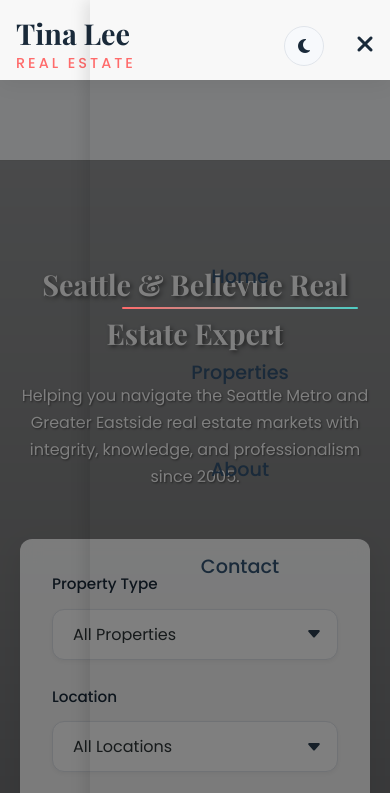
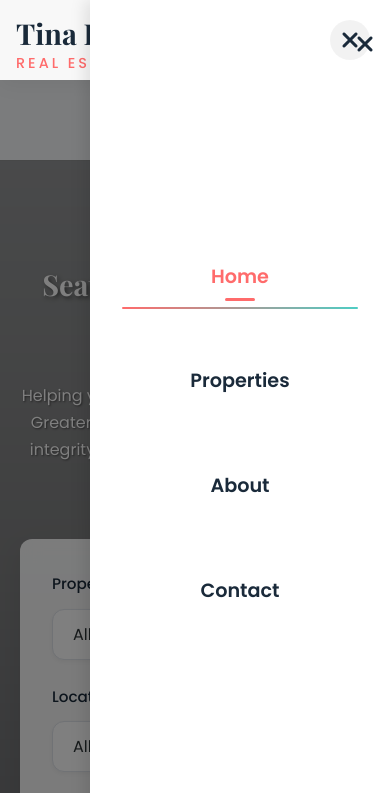
Before and after one commit to jujupuprulz/tina-lee-real-estate, a plain HTML site: page index.html in a window 390 px wide. Both pictures are taken after a click on the element 363 px from the left and 45 px from the top of the page. Shown: the top 793 px of the page. Drawn offline with nearby package versions, Linux system fonts and the light colour scheme; no server answers.

Commit message:
Fix mobile menu transparency issue and improve mobile navigation

```diff
--- a/css/styles.css
+++ b/css/styles.css
@@ -1657,7 +1657,7 @@ footer::before {
         width: 80%;
         max-width: 300px;
         height: 100vh;
-        background-color: var(--bg-light);
+        background-color: #ffffff;
         flex-direction: column;
         align-items: center;
         justify-content: center;
@@ -1665,12 +1665,47 @@ footer::before {
         transition: right 0.3s ease;
         z-index: 1000;
         box-shadow: -5px 0 15px rgba(0, 0, 0, 0.1);
-        padding: 2rem;
+        padding: 4rem 2rem 2rem;
         overflow-y: auto;
     }
 
+    /* Mobile menu close button */
+    .mobile-menu-close {
+        position: absolute;
+        top: 20px;
+        right: 20px;
+        background: none;
+        border: none;
+        font-size: 1.5rem;
+        color: var(--primary-color);
+        cursor: pointer;
+        z-index: 1002;
+        width: 40px;
+        height: 40px;
+        display: flex;
+        align-items: center;
+        justify-content: center;
+        border-radius: 50%;
+        background-color: rgba(0, 0, 0, 0.05);
+        transition: all 0.3s ease;
+    }
+
+    .mobile-menu-close:hover {
+        background-color: rgba(0, 0, 0, 0.1);
+        transform: rotate(90deg);
+    }
+
+    .dark-mode .mobile-menu-close {
+        color: var(--dark-text);
+        background-color: rgba(255, 255, 255, 0.1);
+    }
+
+    .dark-mode .mobile-menu-close:hover {
+        background-color: rgba(255, 255, 255, 0.2);
+    }
+
     .dark-mode .nav-links {
-        background-color: var(--bg-dark);
+        background-color: var(--dark-surface);
     }
 
     .nav-links.show {
@@ -1680,12 +1715,36 @@ footer::before {
     .nav-links li {
         width: 100%;
         text-align: center;
+        margin-bottom: 0.5rem;
     }
 
     .nav-links a {
         display: block;
         padding: 1rem 0;
         font-size: 1.2rem;
+        color: var(--primary-color);
+        font-weight: 600;
+        position: relative;
+    }
+
+    .dark-mode .nav-links a {
+        color: var(--dark-text);
+    }
+
+    .nav-links a.active {
+        color: var(--secondary-color);
+    }
+
+    .nav-links a.active::before {
+        content: '';
+        position: absolute;
+        left: 50%;
+        transform: translateX(-50%);
+        bottom: 0.5rem;
+        width: 30px;
+        height: 3px;
+        background-color: var(--secondary-color);
+        border-radius: 3px;
     }
 
     .menu-overlay.show {
--- a/js/main.js
+++ b/js/main.js
@@ -88,6 +88,28 @@ document.addEventListener('DOMContentLoaded', function() {
     const menuOverlay = document.createElement('div');
     menuOverlay.className = 'menu-overlay';
     document.body.appendChild(menuOverlay);
+
+    // Add a close button to the mobile menu
+    if (navLinks) {
+        const closeButton = document.createElement('button');
+        closeButton.className = 'mobile-menu-close';
+        closeButton.innerHTML = '<i class="fas fa-times"></i>';
+        closeButton.setAttribute('aria-label', 'Close menu');
+        navLinks.prepend(closeButton);
+
+        closeButton.addEventListener('click', function() {
+            navLinks.classList.remove('show');
+            menuOverlay.classList.remove('show');
+            document.body.classList.remove('menu-open');
+
+            // Update the menu button icon
+            const icon = mobileMenuBtn.querySelector('i');
+            if (icon.classList.contains('fa-times')) {
+                icon.classList.remove('fa-times');
+                icon.classList.add('fa-bars');
+            }
+        });
+    }
 
     if (mobileMenuBtn) {
         // Function to toggle mobile menu
```
